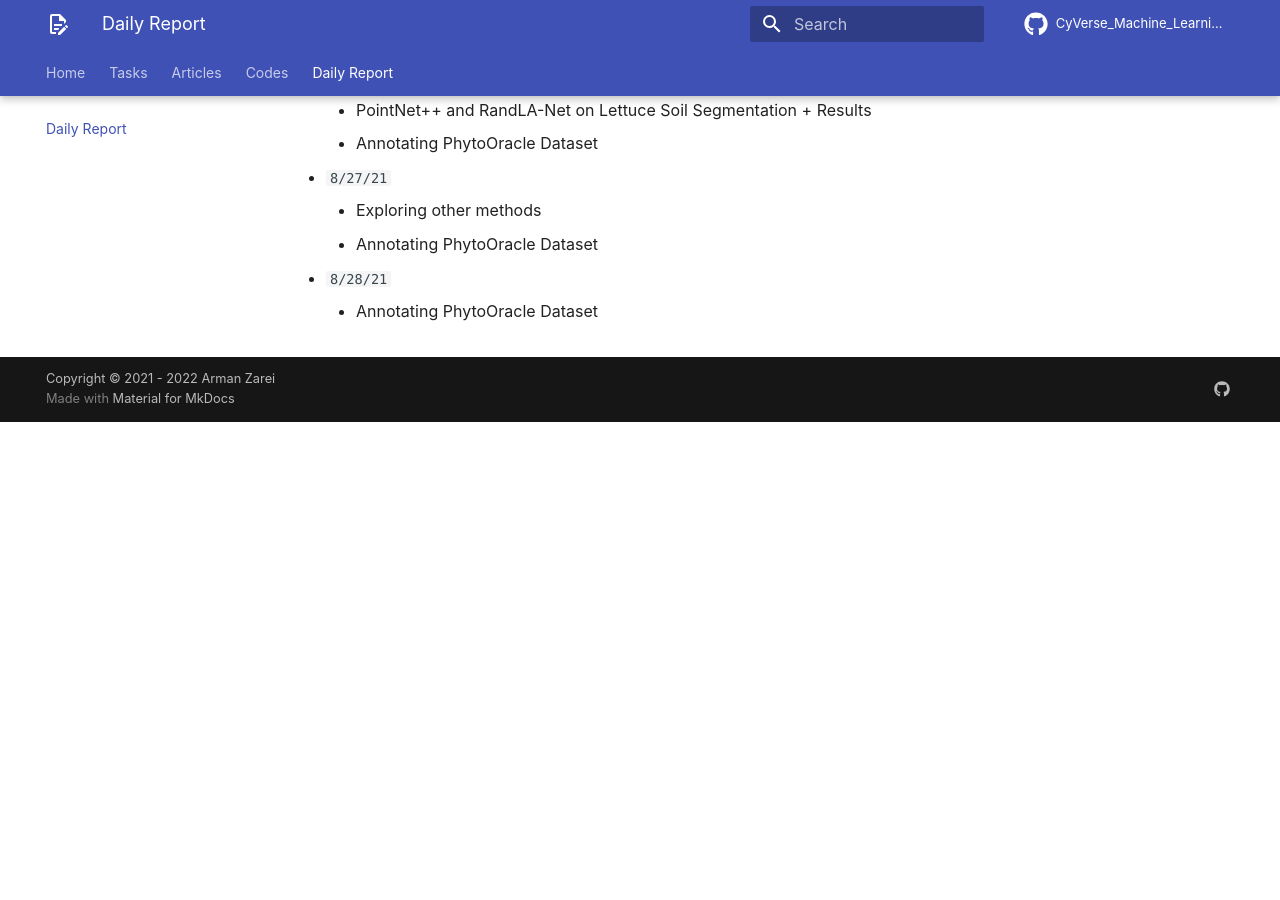
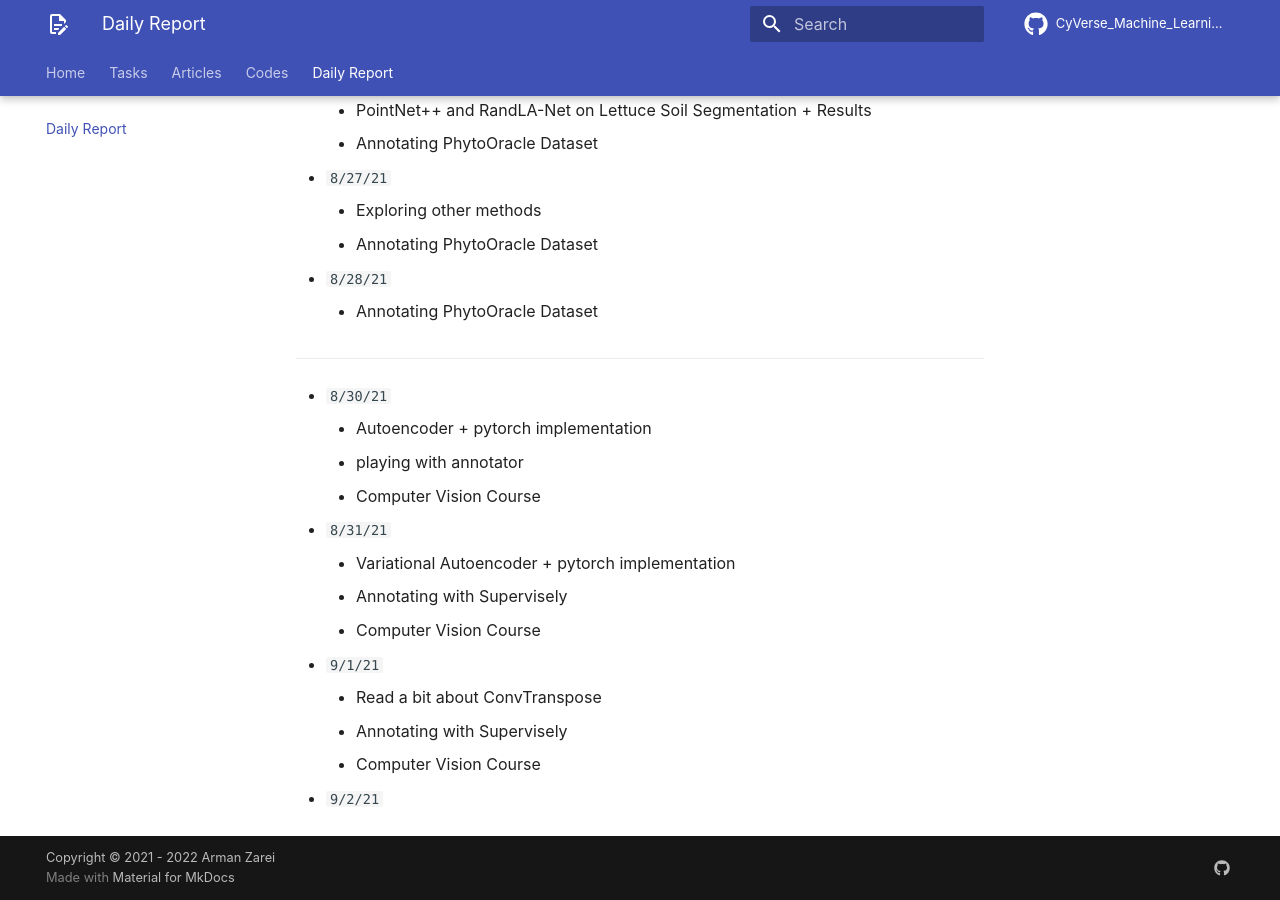
Before and after one commit to ArmanZarei/CyVerse_Machine_Learning, an MkDocs documentation site: the page built from docs/daily_report/main.md, in a window 1280 px wide and 900 px high, scrolled down 4336 px. Built offline with MkDocs 1.6.1 and Material for MkDocs 9.7.7, drawn with Linux system fonts in a browser that asks for light colours; some web fonts are replaced; comment, search, counter and statistics services are not loaded; before the commit the page ends 4758 px from its top, so only the background shows below that.

Commit message:
Update main.md

```diff
--- a/docs/daily_report/main.md
+++ b/docs/daily_report/main.md
@@ -142,3 +142,19 @@
     - Annotating PhytoOracle Dataset
 - `8/28/21`
     - Annotating PhytoOracle Dataset
+
+---
+
+- `8/30/21`
+    - Autoencoder + pytorch implementation
+    - playing with annotator
+    - Computer Vision Course
+- `8/31/21`
+    - Variational Autoencoder + pytorch implementation
+    - Annotating with Supervisely
+    - Computer Vision Course
+- `9/1/21`
+    - Read a bit about ConvTranspose
+    - Annotating with Supervisely
+    - Computer Vision Course
+- `9/2/21`
```
